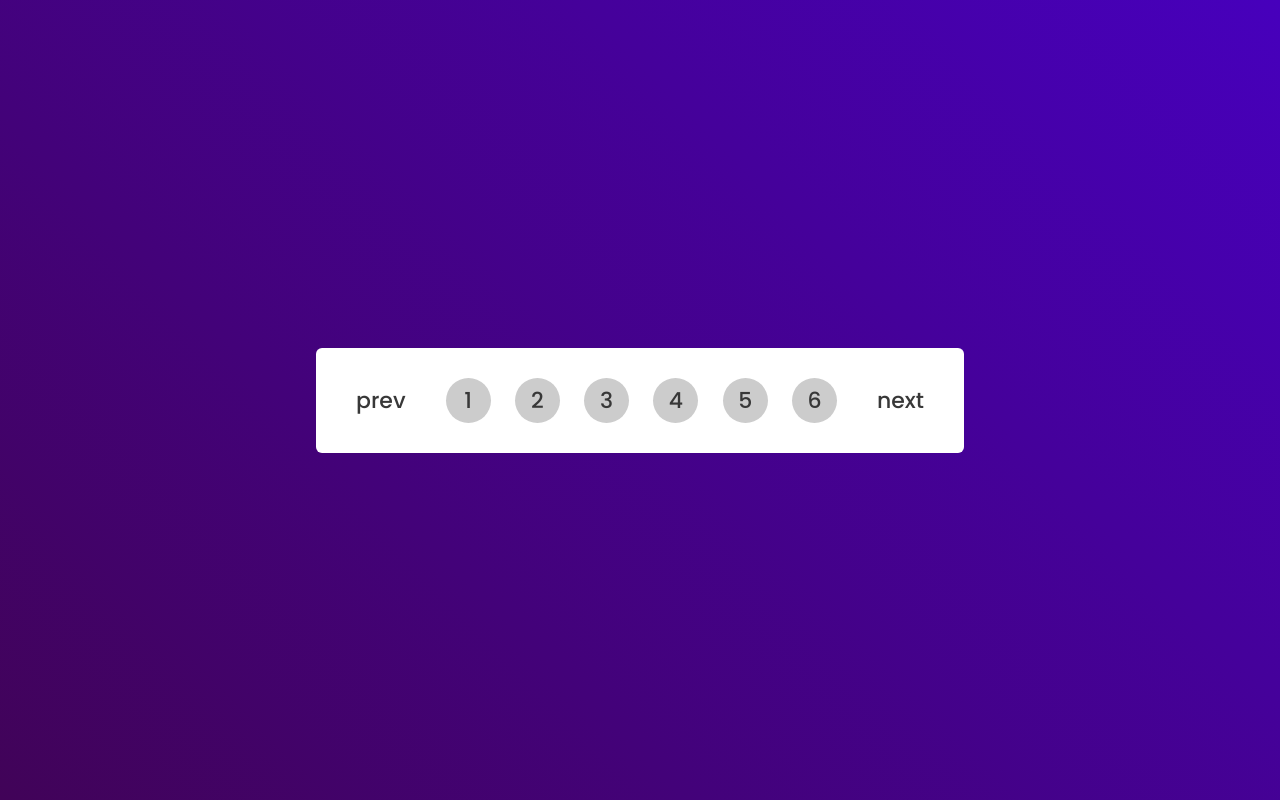
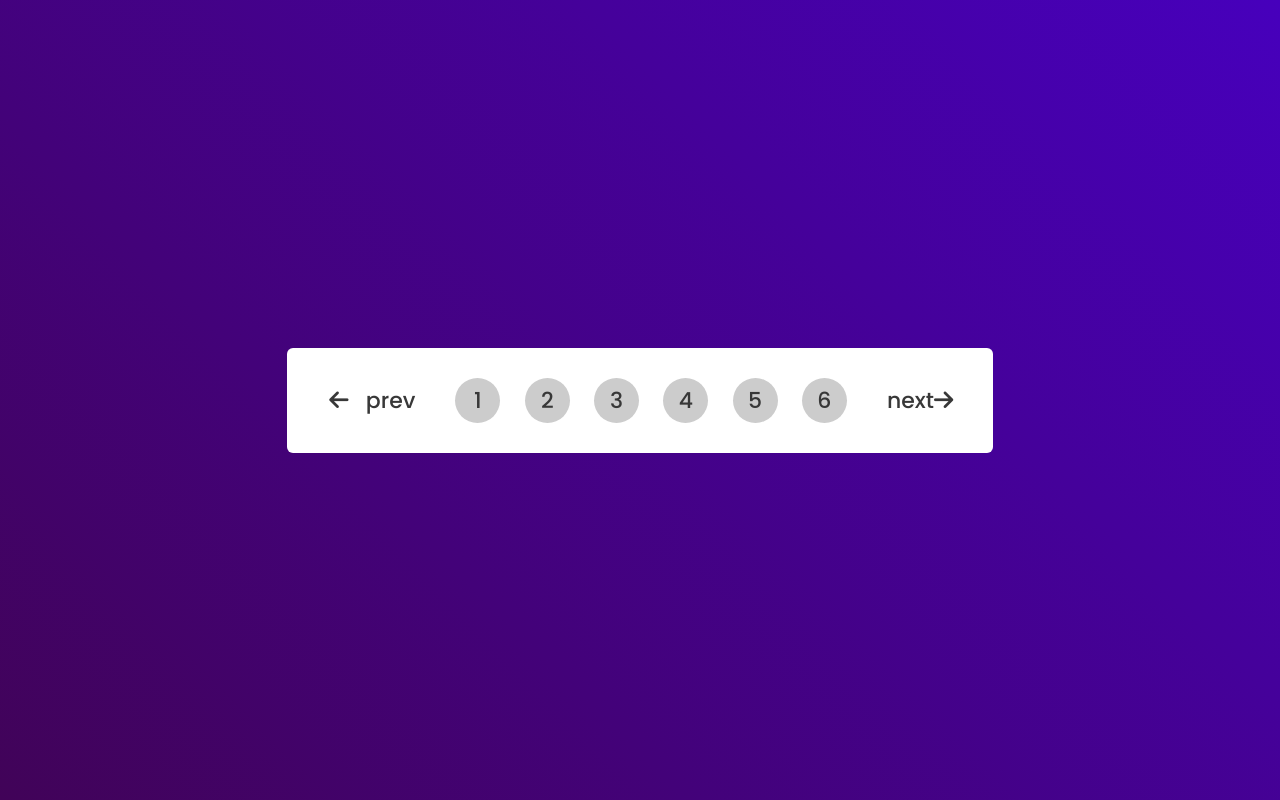
Before and after one commit to CJR85/pagination-design, a plain HTML site: page index.html in a window 1280 px wide. Drawn offline with Linux system fonts and the light colour scheme.

Commit message:
Add and style arrows

```diff
--- a/index.html
+++ b/index.html
@@ -19,7 +19,9 @@
   <body>
     <div class="container">
       <div class="pagination">
-        <button class="btn1">prev</button>
+        <button class="btn1">
+          <i class="fa-solid fa-arrow-left"></i> prev
+        </button>
         <ul>
           <li class="link" value="1">1</li>
           <li class="link" value="2">2</li>
@@ -28,7 +30,9 @@
           <li class="link" value="5">5</li>
           <li class="link" value="6">6</li>
         </ul>
-        <button class="btn2">next</button>
+        <button class="btn2">
+          next <i class="fa-solid fa-arrow-right"></i>
+        </button>
       </div>
     </div>
 
--- a/style.css
+++ b/style.css
@@ -55,3 +55,13 @@ ul li {
   border: none;
   cursor: pointer;
 }
+
+.btn1 i {
+  width: 24px;
+  margin-right: 15px;
+}
+
+.btn i {
+  width: 24px;
+  margin-left: 15px;
+}
```
